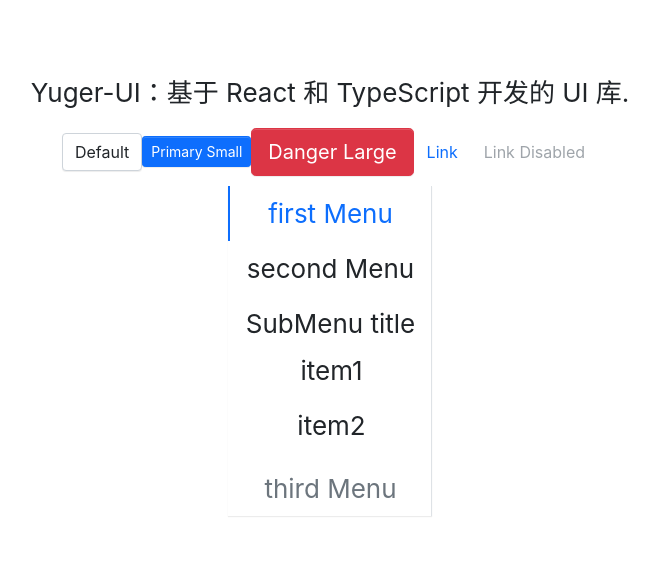
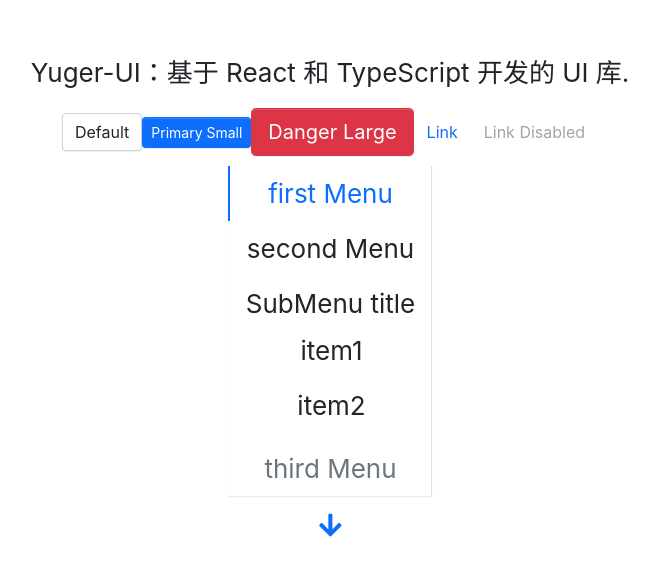
Before and after one commit to Ysom/yuger-ui, a React (Create React App) app: page / in a window 1280 px wide. Shown: the part 101-676 px from the top of the page, without its empty margins (310-969 px from the left). Built offline with nearby package versions, Linux system fonts and the light colour scheme.

Commit message:
add: 添加 Icon 样式

```diff
--- a/src/App.tsx
+++ b/src/App.tsx
@@ -1,8 +1,14 @@
+import React from 'react';
+import { library } from '@fortawesome/fontawesome-svg-core';
+import { fas } from '@fortawesome/free-solid-svg-icons';
 import Button, { ButtonSize, ButtonType } from "./components/Button/button";
 import Menu from './components/Menu/menu';
 import MenuItem from './components/Menu/menuItem';
 import SubMenu from './components/Menu/subMenu';
+import Icon from './components/Icon/icon';
 import "./App.scss";
+
+library.add(fas);
 
 function App() {
   return (
@@ -45,6 +51,7 @@
               third Menu
             </MenuItem>
           </Menu>
+          <Icon icon="arrow-down" theme="primary"/>
         </div>
       </header>
     </div>
--- /dev/null
+++ b/src/components/Icon/_style.scss
@@ -0,0 +1,5 @@
+@each $key, $val in $theme-colors {
+  .icon-#{$key} {
+    color: $val;
+  }
+}
--- a/src/styles/index.scss
+++ b/src/styles/index.scss
@@ -15,3 +15,6 @@
 
 // menu
 @import "../components/Menu/style";
+
+// icon
+@import "../components//Icon/style";
```
Also changed, not shown: 1 other file (tests, documents, lock files or other folders).
